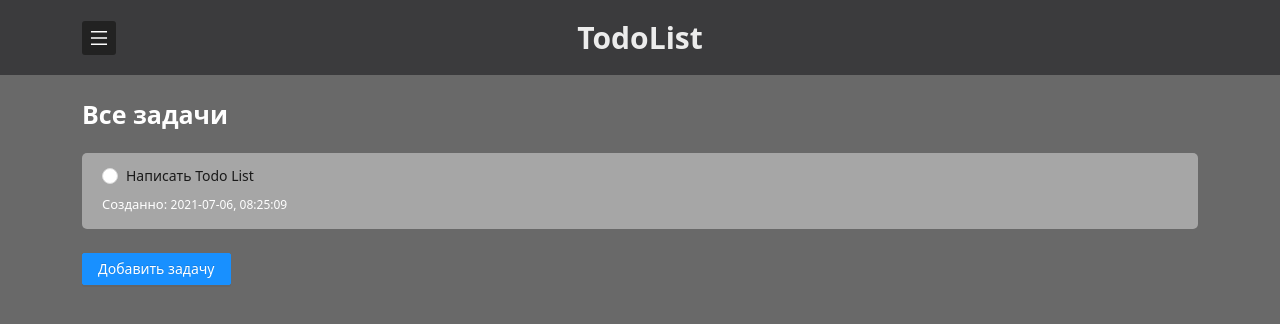
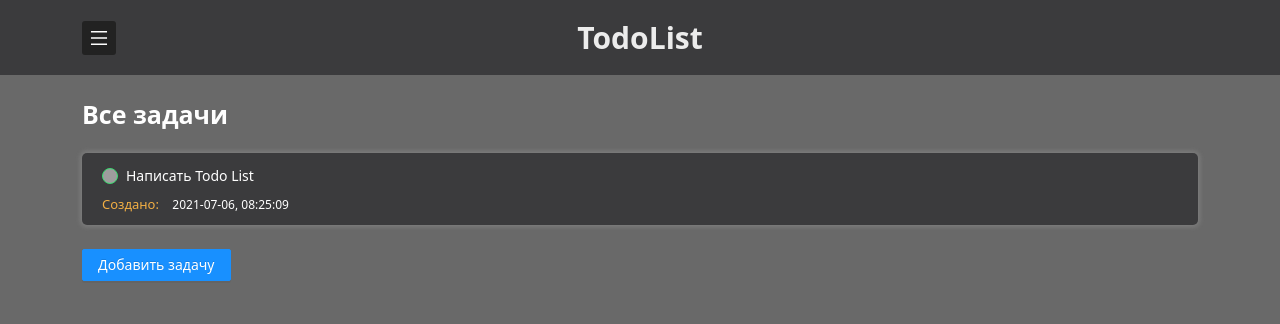
Before and after one commit to AlexType/todo-list, a Next.js app: page /all-tasks in a window 1280 px wide. Shown: the top 324 px of the page. Built offline with nearby package versions, Linux system fonts and the light colour scheme.

Commit message:
upd: TaskItem styles

```diff
--- a/src/components/TaskItem/index.jsx
+++ b/src/components/TaskItem/index.jsx
@@ -1,16 +1,16 @@
 import React, { useEffect, useState } from "react";
 import PropTypes from "prop-types";
+import moment from "moment";
+import "moment/locale/ru";
 import { useDispatch } from "react-redux";
 import { Radio, message } from "antd";
 import { EditFilled, DeleteFilled } from "@ant-design/icons";
-import moment from "moment";
-import "moment/locale/ru";
-
 import { removeTask, updateCompletedTask, updateFinishedTask } from "../../redux/actions/taskActions";
 import InputChange from "./components/InputChange";
+moment.locale("ru");
 
 export default function TaskItem({ id, title, isCompleted, created, finished }) {
-    moment.locale("ru");
+
     const dispatch = useDispatch();
     const [isChecked, setIsChecked] = useState(isCompleted);
     const [isChange, setIsChange] = useState(false);
@@ -32,15 +32,25 @@ export default function TaskItem({ id, title, isCompleted, created, finished })
 
 
     return (
-        <div className="col">
+        <section className="col">
             <div className={`task-add ${isChecked ? "is-checked" : ""} ${isChange ? "is-change" : ""}`}>
                 {!isChange ?
-                    <Radio checked={isChecked} value={isChecked} onClick={checkHandler}>{title}</Radio> :
-                    <InputChange id={id} title={title} setIsChange={setIsChange} />}
-                <div className="task-add__info mt-2">
-                    <p className="mb-1">Созданно: <span>{created}</span></p>
-                    {finished !== null && <p>Завершено: <span>{finished}</span></p>}
-                </div>
+                    <Radio
+                        checked={isChecked}
+                        value={isChecked}
+                        onClick={checkHandler}>
+                        {title}
+                    </Radio>
+                    :
+                    <InputChange
+                        id={id}
+                        title={title}
+                        setIsChange={setIsChange}
+                    />}
+                <ul className="task-add__info mt-2">
+                    <li className="color-orange">Создано: <span>{created}</span></li>
+                    {finished !== null && <li className="color-green">Завершено: <span>{finished}</span></li>}
+                </ul>
                 <div className="task-add__helpers">
                     <div className="ico-lg mx-1" onClick={() => setIsChange(!isChange)}>
                         <EditFilled />
@@ -50,7 +60,7 @@ export default function TaskItem({ id, title, isCompleted, created, finished })
                     </div>
                 </div>
             </div>
-        </div>
+        </section>
     );
 }
 
--- a/styles/common/_text.scss
+++ b/styles/common/_text.scss
@@ -7,3 +7,11 @@
     @extend %title;
     font-size: 25px;
 }
+
+.color-orange {
+    color: #f3af44;
+}
+
+.color-green {
+    color: #3adb70;
+}
--- a/styles/components/_task-add.scss
+++ /dev/null
@@ -1,26 +0,0 @@
-.task-add {
-    position: relative;
-    padding: 10px 20px;
-    background: rgba(236, 236, 236, 0.466);
-    border-radius: 5px;
-    &:not(.is-change):hover .task-add__helpers {
-        opacity: 1;
-    }
-    &.is-checked label span {
-        text-decoration: line-through;
-    }
-    &__info {
-        font-size: 13px;
-        span {
-            font-size: 12px;
-        }
-    }
-    &__helpers {
-        opacity: 0;
-        position: absolute;
-        right: 10px;
-        top: 50%;
-        transform: translateY(-50%);
-        transition: 0.2s ease-in-out;
-    }
-}
--- /dev/null
+++ b/styles/components/_task-item.scss
@@ -0,0 +1,48 @@
+.task-add {
+    position: relative;
+    padding: 10px 20px;
+    background: #3b3b3d;
+    border-radius: 5px;
+    box-shadow: 0 0 5px 2px #f8f7f725;
+    &:not(.is-change):hover .task-add__helpers {
+        opacity: 1;
+    }
+    .ant-radio-wrapper {
+        color: #fff;
+    }
+    .ant-radio-inner {
+        background-color: #9e9d9d;
+        border-color: #3adb70 !important;
+        &::after {
+            background-color: #09f056;
+        }
+    }
+    &.is-checked label span {
+        text-decoration: line-through;
+    }
+    &__info {
+        margin-bottom: 0;
+        padding: 0;
+        list-style-type: none;
+        font-size: 13px;
+        li {
+            margin-bottom: 5px;
+            &:last-child {
+                margin-bottom: 0;
+            }
+        }
+        span {
+            font-size: 12px;
+            color: #fff;
+            margin-left: 10px;
+        }
+    }
+    &__helpers {
+        opacity: 0;
+        position: absolute;
+        right: 10px;
+        top: 50%;
+        transform: translateY(-50%);
+        transition: 0.2s ease-in-out;
+    }
+}
--- a/styles/main.scss
+++ b/styles/main.scss
@@ -21,7 +21,7 @@
 @import "common/ico";
 
 // components
-@import "components/task-add";
+@import "components/task-item";
 
 // containers
 @import "containers/header";
```
Also changed, not shown: src/components/TaskItem/TaskItem.module.scss (deleted, +0 -26 lines).
